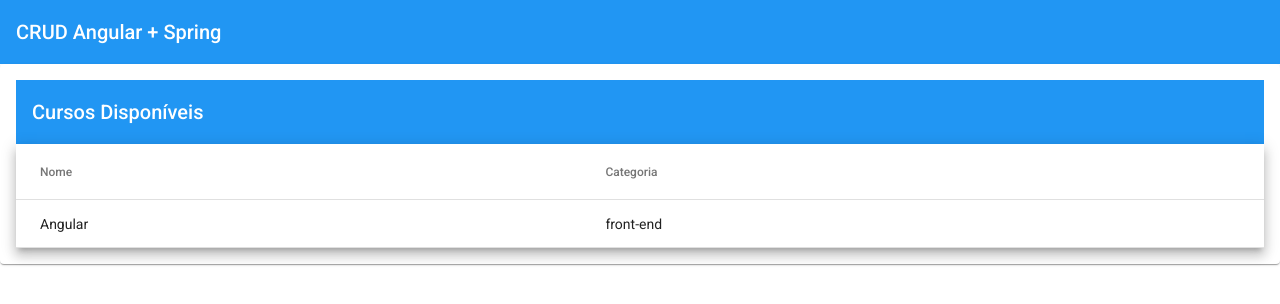
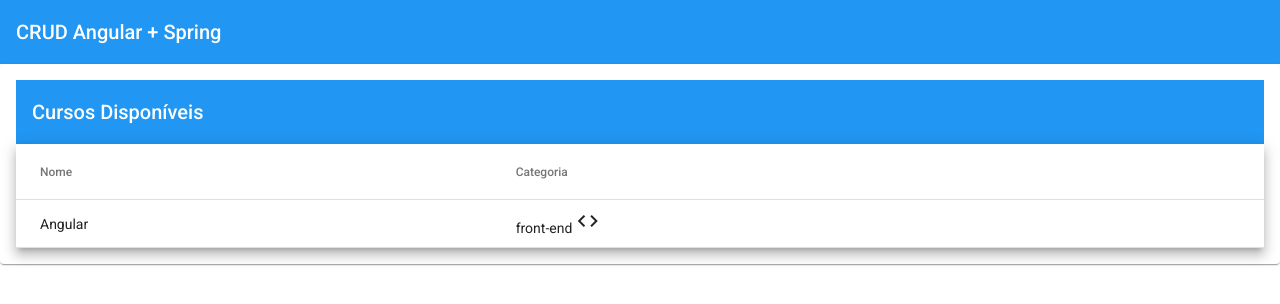
Before and after one commit to felipesntsassis/crud-angular-spring, an Angular app in the folder crud-angular/: page /courses in a window 1280 px wide. Shown: the top 304 px of the page. Built offline with nearby package versions, Linux system fonts and the light colour scheme.

Commit message:
Criação do pipe para inclusão de ícone.

```diff
--- a/crud-angular/src/app/courses/courses/courses.component.html
+++ b/crud-angular/src/app/courses/courses/courses.component.html
@@ -12,7 +12,12 @@
         </ng-container>
         <ng-container matColumnDef="category">
           <th mat-header-cell *matHeaderCellDef> Categoria </th>
-          <td mat-cell *matCellDef="let course"> {{course.category}} </td>
+          <td mat-cell *matCellDef="let course">
+            {{course.category}}
+            <mat-icon aria-hidden="false" aria-label="Categoria do Curso">
+              {{ course.category | category }}
+            </mat-icon>
+          </td>
         </ng-container>
         <tr mat-header-row *matHeaderRowDef="displayedColumns"></tr>
         <tr mat-row *matRowDef="let row; columns: displayedColumns;"></tr>
--- a/crud-angular/src/app/courses/services/courses.service.ts
+++ b/crud-angular/src/app/courses/services/courses.service.ts
@@ -1,6 +1,6 @@
 import { HttpClient } from '@angular/common/http';
 import { Injectable } from '@angular/core';
-import { delay, first, tap } from 'rxjs';
+import { first, tap } from 'rxjs';
 
 import { Course } from '../model/course';
 
@@ -17,7 +17,6 @@
     return this.httpClient.get<Course[]>(this.API)
       .pipe(
         first(),
-        delay(5000),
         tap(courses => console.log(courses))
       );
   }
--- a/crud-angular/src/app/shared/app-material/app-material.module.ts
+++ b/crud-angular/src/app/shared/app-material/app-material.module.ts
@@ -2,16 +2,17 @@
 import { MatButtonModule } from '@angular/material/button';
 import { MatCardModule } from '@angular/material/card';
 import { MatDialogModule } from '@angular/material/dialog';
+import { MatIconModule } from '@angular/material/icon';
 import { MatProgressSpinnerModule } from '@angular/material/progress-spinner';
 import { MatTableModule } from '@angular/material/table';
 import { MatToolbarModule } from '@angular/material/toolbar';
-
 
 @NgModule({
   exports: [
     MatButtonModule,
     MatCardModule,
     MatDialogModule,
+    MatIconModule,
     MatProgressSpinnerModule,
     MatTableModule,
     MatToolbarModule
--- /dev/null
+++ b/crud-angular/src/app/shared/pipes/category.pipe.ts
@@ -0,0 +1,17 @@
+import { Pipe, PipeTransform } from '@angular/core';
+
+@Pipe({
+  name: 'category'
+})
+export class CategoryPipe implements PipeTransform {
+
+  transform(value: string): string {
+    switch(value) {
+      case 'front-end': return 'code';
+      case 'back-end': return 'computer';
+    }
+
+    return 'code';
+  }
+
+}
```
Also changed, not shown: crud-angular/src/app/shared/shared.module.ts (+5 -2 lines), 1 other file (tests, documents, lock files or other folders).
